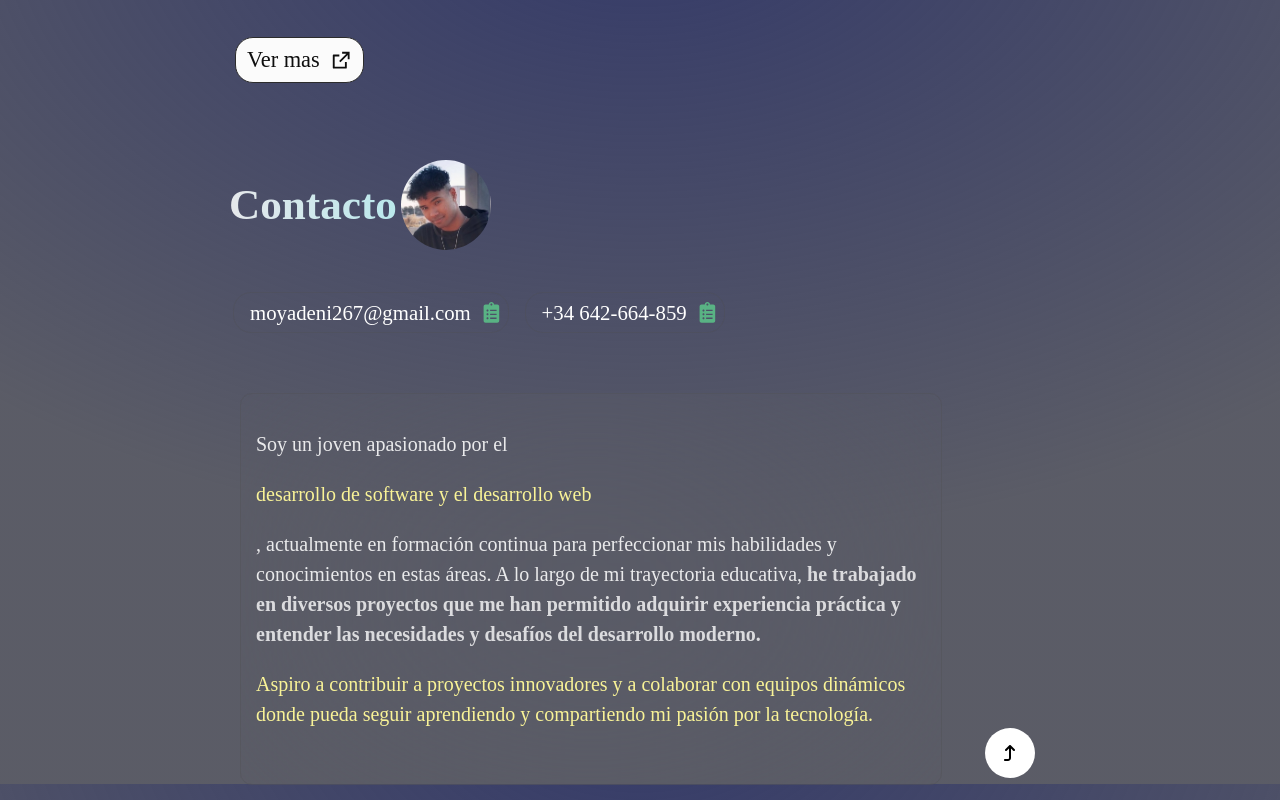
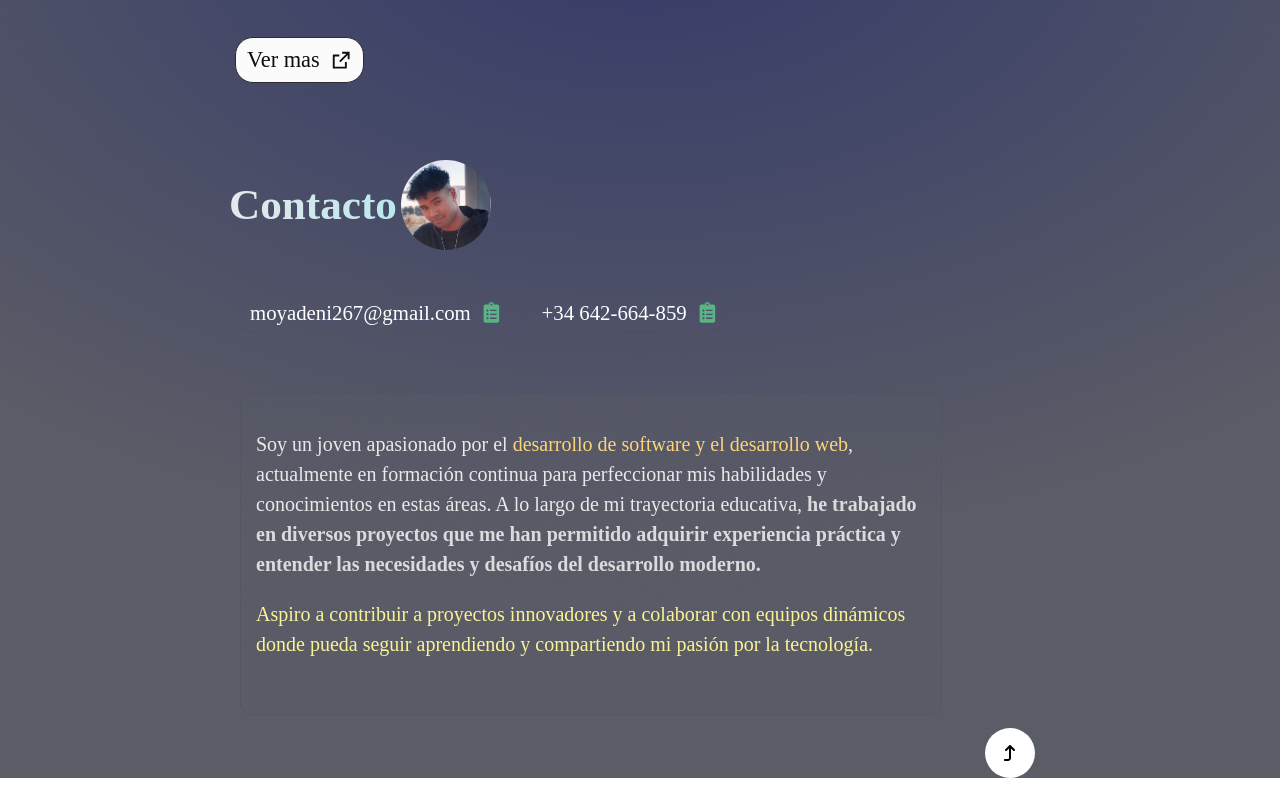
Before and after one commit to Mystedev/Portfolio-, a React (Vite) app: page / in a window 1280 px wide. Shown: the part 2416-3216 px from the top of the page. After the commit the page ends 3194 px from the top, so only its background shows below. Built offline with nearby package versions, Linux system fonts and the light colour scheme; grey boxes are pictures that could not be loaded.

Commit message:
Updated Contacto.jsx

```diff
--- a/src/Components/Contacto.jsx
+++ b/src/Components/Contacto.jsx
@@ -53,7 +53,7 @@ function Contacto() {
       </div> : ''}
       {turnUp ? <a className='turn_back' href='#top'>{turnUpBtn}</a> : ''}
       <div className='card-text'>
-        <p>Soy un joven apasionado por el <p className='stack'>desarrollo de software y el desarrollo web</p>, actualmente en formación continua para perfeccionar mis habilidades y conocimientos en estas áreas. A lo largo de mi trayectoria educativa, <strong className='strong-point'>he trabajado en diversos proyectos que me han permitido adquirir experiencia práctica y entender las necesidades y desafíos del desarrollo moderno.</strong><br/><p>Aspiro a contribuir a proyectos innovadores y a colaborar con equipos dinámicos donde pueda seguir aprendiendo y compartiendo mi pasión por la tecnología.</p></p>
+        <p>Soy un joven apasionado por el <span>desarrollo de software y el desarrollo web</span>, actualmente en formación continua para perfeccionar mis habilidades y conocimientos en estas áreas. A lo largo de mi trayectoria educativa, <strong className='strong-point'>he trabajado en diversos proyectos que me han permitido adquirir experiencia práctica y entender las necesidades y desafíos del desarrollo moderno.</strong><br/><p>Aspiro a contribuir a proyectos innovadores y a colaborar con equipos dinámicos donde pueda seguir aprendiendo y compartiendo mi pasión por la tecnología.</p></p>
       </div>
     </section>
   )
```
